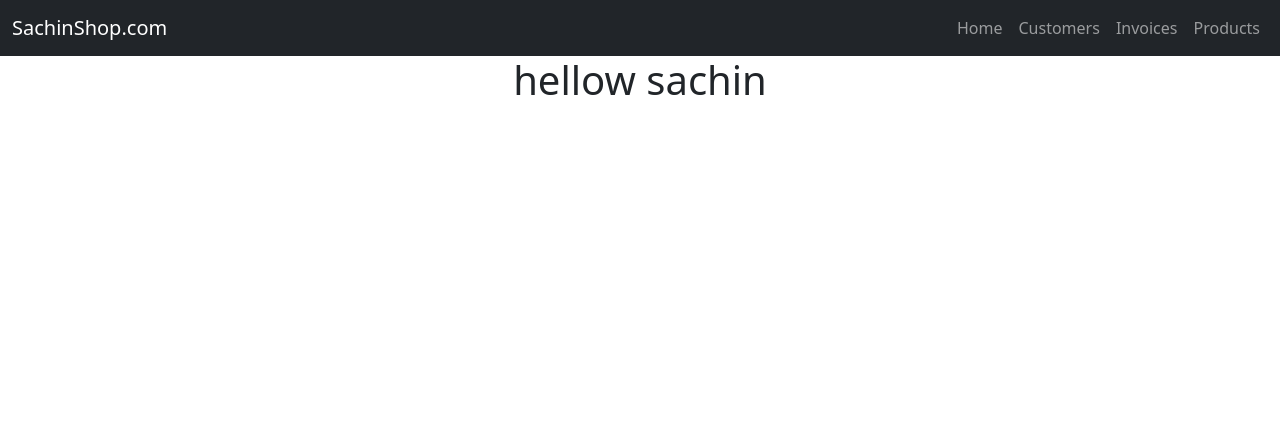
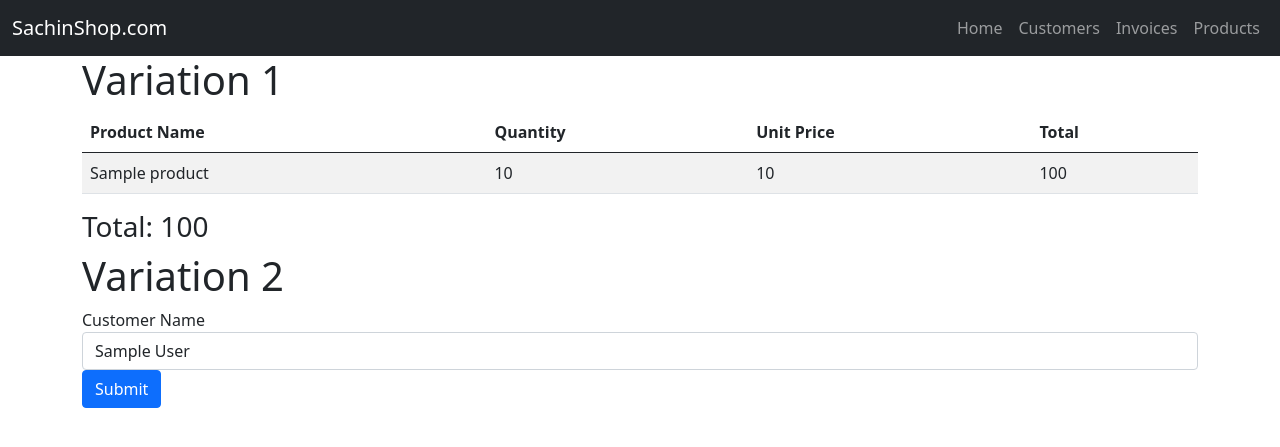
Before and after one commit to sachinshera/small-shop-website-internship-test-php, a PHP site: page / in a window 1280 px wide. Shown: the top 447 px of the page. Run offline with PHP 8.4, Linux system fonts and the light colour scheme; tables that the repository leaves empty or names only in its code hold one stand-in row (values such as "Sample post"); data that the repository does not hold is empty.

Commit message:
all done

```diff
--- a/api/db.php
+++ b/api/db.php
@@ -1,4 +1,5 @@
 <?php
 // error_reporting(0);
 $db = new mysqli("sql6.freemysqlhosting.net", "sql6525239", "lWLLF9wvhY", "sql6525239");
+$conn = $db;
 ?>
--- a/first.php
+++ /dev/null
@@ -1,4 +0,0 @@
-<?php
-echo "hello world";
-
-?>
--- a/pages/index.php
+++ b/pages/index.php
@@ -6,6 +6,7 @@
     <meta name="viewport" content="width=device-width, initial-scale=1.0">
     <title>
     <?php
+        include "../api/db.php";
        $currentPage = $_SERVER["REDIRECT_URL"];
        echo str_replace("/", "", $currentPage);
     ?>
@@ -17,11 +18,81 @@
 
 <?php include "../includes/header.php"; ?>
 
+<div class="container">
+    <h1>Variation 1 </h1>
+    <!-- List all products and the total value of quantity * unit price is
+shown, well
+formatted in INR currency  -->
+
+    <table class="table table-striped">
+        <thead>
+            <tr>
+                <th scope="col">Product Name</th>
+                <th scope="col">Quantity</th>
+                <th scope="col">Unit Price</th>
+                <th scope="col">Total</th>
+            </tr>
+        </thead>
+        <tbody>
+            <?php
 
 
-<h1 class="text-center">
-    <?php echo "hellow sachin"; ?>
-</h1>
+                $sql = "SELECT * FROM products";
+                $result = mysqli_query($conn, $sql);
+                $total = 0;
+                while($row = mysqli_fetch_assoc($result)){
+                    $total = $total + ($row['quantity'] * $row['unit_price']);
+                    echo "<tr>
+                            <td>".$row['name']."</td>
+                            <td>".$row['quantity']."</td>
+                            <td>".$row['unit_price']."</td>
+                            <td>".$row['quantity'] * $row['unit_price']."</td>
+                        </tr>";
+                }
+            ?>
+        </tbody>
+    </table>
+    <h3>Total: <?php echo $total; ?></h3>
+</div>
+
+<div class="container">
+    <h1>Variation 2</h1>
+   <!-- Get invoice by customer name  from invoices table use dropdown for select name -->
+    <form action="/" method="post">
+        <div class="form-group">
+            <label for="customerName">Customer Name</label>
+            <select class="form-control" name="name" id="customerName">
+                <?php
+                    $sql = "SELECT * FROM customers";
+                    $result = mysqli_query($conn, $sql);
+                    while($row = mysqli_fetch_assoc($result)){
+                        echo "<option value='".$row['name']."'>".$row['name']."</option>";
+                    }
+                ?>
+            </select>
+        </div>
+        <button type="submit" class="btn btn-primary">Submit</button>
+    </form>
+    <?php
+        if($_SERVER['REQUEST_METHOD'] == 'POST'){
+            $customerName = $_POST['name'];
+            // get data from invoices table
+            $sql = "SELECT * FROM invoices WHERE customer_name = '$customerName'";
+            $result = mysqli_query($conn, $sql);
+            $total = 0;
+            while($row = mysqli_fetch_assoc($result)){
+                echo "<tr>
+                        <td>".$row['customer_name']."</td>
+                        <td>".$row['invoice_number']."</td>
+                        <td>".$row['invoice_date']."</td>
+
+                    </tr>";
+            }
+        }
+    ?>
+
+
+</div>
 
 </body>
 </html>
```
